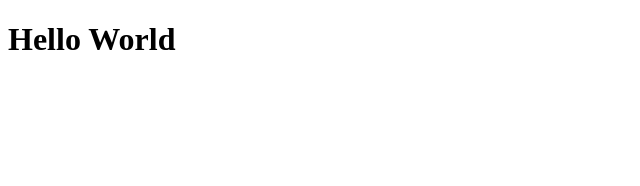
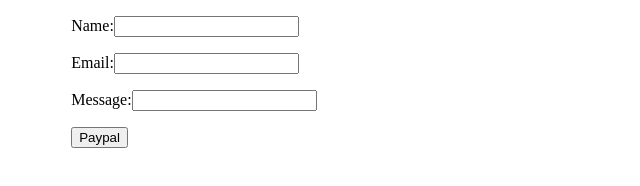
Before and after one commit to sepuckett86/BSF_form, a React app: page / in a window 1280 px wide. Shown: the whole page, without its empty margins (0-640 px from the left). Built offline with nearby package versions, Linux system fonts and the light colour scheme.

Commit message:
add basic form and button for netlify

```diff
--- a/src/components/App.js
+++ b/src/components/App.js
@@ -1,5 +1,6 @@
 import React from 'react';
+import Form from './Form';
 
 export default function App() {
-  return <h1>Hello World</h1>;
+  return <Form />;
 }
--- /dev/null
+++ b/src/components/Button.js
@@ -0,0 +1,7 @@
+import React from 'react';
+
+export default function Button() {
+  return (
+    <button>Paypal</button>
+  );
+}
--- /dev/null
+++ b/src/components/Form.css
@@ -0,0 +1,3 @@
+.Form {
+  margin: 1% 5% 1% 5%;
+}
--- /dev/null
+++ b/src/components/Form.js
@@ -0,0 +1,62 @@
+import React, { useState } from 'react';
+import Button from './Button';
+import styles from './Form.css';
+
+export default function Form() {
+  const [name, setName] = useState('');
+  const [email, setEmail] = useState('');
+  const [message, setMessage] = useState('');
+
+  const encode = (data) => {
+    return Object.keys(data)
+      .map(key => encodeURIComponent(key) + '=' + encodeURIComponent(data[key]))
+      .join('&');
+  };
+
+  const handleSubmit = e => {
+    e.preventDefault();
+    fetch('/', {
+      method: 'POST',
+      headers: { 'Content-Type': 'application/x-www-form-urlencoded' },
+      body: encode({ 'form-name': 'contact', name })
+    })
+      .then(() => alert('Success!'))
+      .catch(error => alert(error));
+  };
+
+  return (
+    <form className={styles.Form} onSubmit={handleSubmit}>
+      <p>
+        <label>
+          Name:
+          <input
+            type="text"
+            onChange={({ target }) => setName(target.value)}
+            value={name}
+          ></input>
+        </label>
+      </p>
+      <p>
+        <label>
+          Email:
+          <input
+            type="text"
+            onChange={({ target }) => setEmail(target.value)}
+            value={email}
+          ></input>
+        </label>
+      </p>
+      <p>
+        <label>
+          Message:
+          <input
+            type="text"
+            onChange={({ target }) => setMessage(target.value)}
+            value={message}
+          ></input>
+        </label>
+      </p>
+      <Button />
+    </form>
+  );
+}
--- a/src/index.html
+++ b/src/index.html
@@ -9,6 +9,12 @@
 </head>
 
 <body>
+  <!-- A little help for the Netlify post-processing bots -->
+  <form name="contact" netlify netlify-honeypot="bot-field" hidden>
+    <input type="text" name="name" />
+    <input type="email" name="email" />
+    <textarea name="message"></textarea>
+  </form>
   <div id="root"></div>
 </body>
 
```
